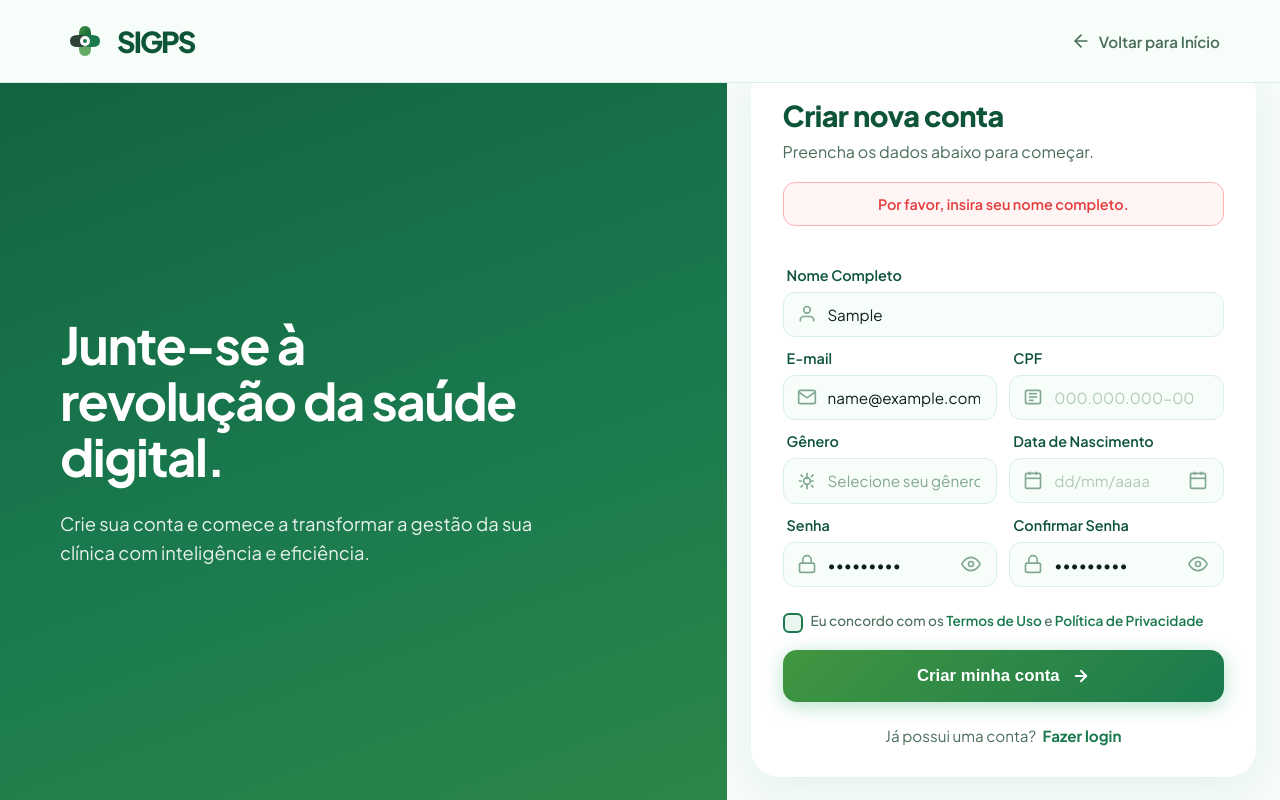
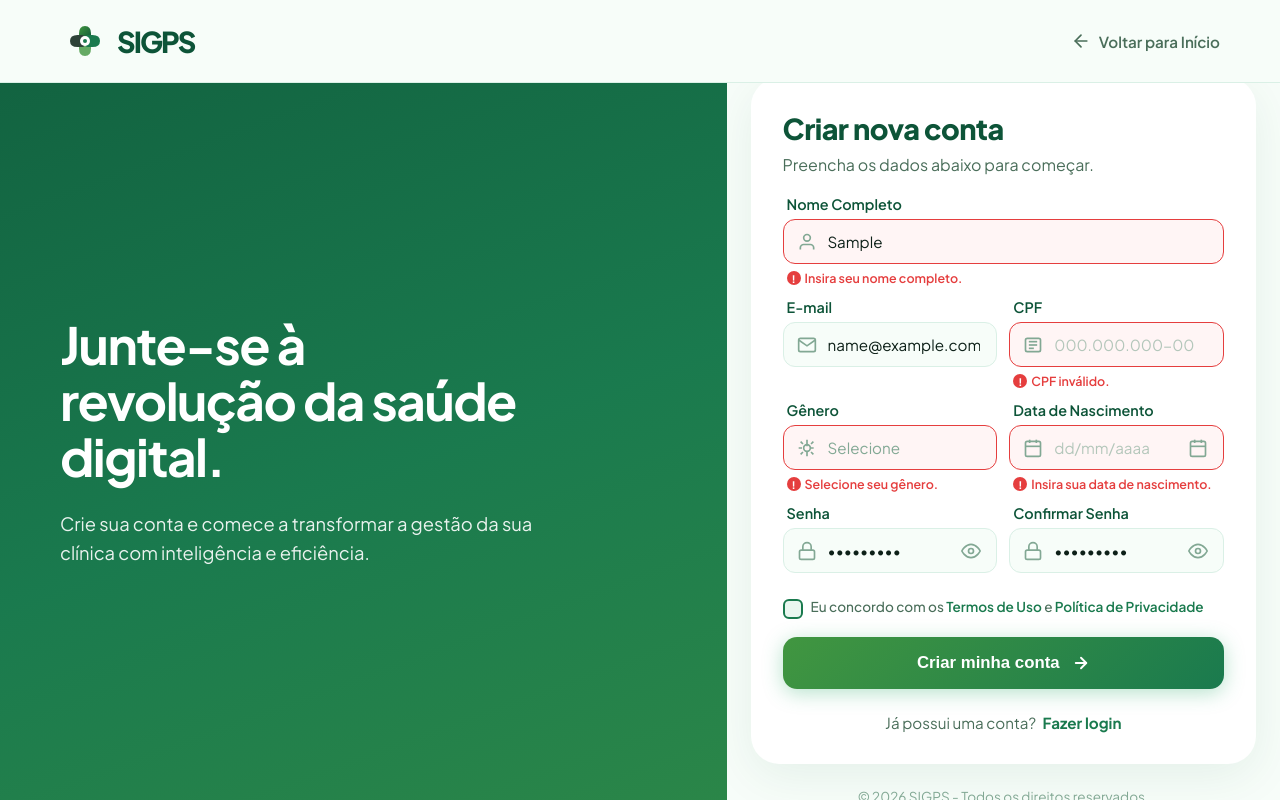
Before and after one commit to JosiasAz/SIGPS-Frontend, an Angular app: page /cadastro in a window 1280 px wide. Both pictures are taken after typing "Sample", "name@example.com", "Sample", "Sample", "Sample123", "Sample123" into the empty fields and a click on the button "Criar minha conta". Built offline with nearby package versions, Linux system fonts and the light colour scheme.

Commit message:
Feat add: Ux validations on register screen

```diff
--- a/src/app/pages/cadastro/cadastro.html
+++ b/src/app/pages/cadastro/cadastro.html
@@ -44,7 +44,7 @@
 
                 <div class="form-grid">
                     <!-- Nome Completo -->
-                    <div class="input-group full-width">
+                    <div class="input-group full-width" [class.has-error]="fieldErrors.nome()">
                         <label for="fullName">Nome Completo</label>
                         <div class="input-wrapper">
                             <svg class="input-icon" width="20" height="20" viewBox="0 0 24 24" fill="none"
@@ -53,12 +53,14 @@
                                 <circle cx="12" cy="7" r="4" />
                             </svg>
                             <input type="text" id="fullName" name="fullName" [(ngModel)]="userData.nome"
-                                placeholder="Digite seu nome completo" required />
+                                placeholder="Digite seu nome completo" required
+                                (blur)="onBlur('nome')" />
                         </div>
+                        <span class="field-error" *ngIf="fieldErrors.nome()">{{ fieldErrors.nome() }}</span>
                     </div>
 
                     <!-- E-mail -->
-                    <div class="input-group">
+                    <div class="input-group" [class.has-error]="fieldErrors.email()">
                         <label for="email">E-mail</label>
                         <div class="input-wrapper">
                             <svg class="input-icon" width="20" height="20" viewBox="0 0 24 24" fill="none"
@@ -67,12 +69,14 @@
                                 <polyline points="22,6 12,13 2,6" />
                             </svg>
                             <input type="email" id="email" name="email" [(ngModel)]="userData.email"
-                                placeholder="nome@exemplo.com" required />
+                                placeholder="nome@exemplo.com" required
+                                (blur)="onBlur('email')" />
                         </div>
+                        <span class="field-error" *ngIf="fieldErrors.email()">{{ fieldErrors.email() }}</span>
                     </div>
 
                     <!-- CPF -->
-                    <div class="input-group">
+                    <div class="input-group" [class.has-error]="fieldErrors.cpf()">
                         <label for="cpf">CPF</label>
                         <div class="input-wrapper">
                             <svg class="input-icon" width="20" height="20" viewBox="0 0 24 24" fill="none"
@@ -83,12 +87,14 @@
                                 <line x1="7" y1="16" x2="13" y2="16" />
                             </svg>
                             <input type="text" id="cpf" name="cpf" placeholder="000.000.000-00"
-                                [(ngModel)]="userData.cpf" (input)="formatCpf($event)" required />
+                                [(ngModel)]="userData.cpf" (input)="formatCpf($event)"
+                                (blur)="onBlur('cpf')" required />
                         </div>
+                        <span class="field-error" *ngIf="fieldErrors.cpf()">{{ fieldErrors.cpf() }}</span>
                     </div>
 
                     <!-- Gênero -->
-                    <div class="input-group">
+                    <div class="input-group" [class.has-error]="fieldErrors.genero()">
                         <label for="genero">Gênero</label>
                         <div class="input-wrapper">
                             <svg class="input-icon" width="20" height="20" viewBox="0 0 24 24" fill="none"
@@ -96,18 +102,22 @@
                                 <circle cx="12" cy="12" r="4" />
                                 <path d="M12 2v8M12 16v6M6 12H2M16 12h4M7.17 7.17L4.34 4.34M16.83 16.83L19.66 19.66M16.83 7.17L19.66 4.34M7.17 16.83L4.34 19.66" />
                             </svg>
-                            <select id="genero" name="genero" [(ngModel)]="userData.genero" required>
-                                <option value="" disabled selected>Selecione seu gênero</option>
+                            <select id="genero" name="genero" [(ngModel)]="userData.genero" required
+                                tabindex="0"
+                                (change)="onBlur('genero')"
+                                (blur)="onBlur('genero')">
+                                <option value="" disabled selected>Selecione</option>
                                 <option value="masculino">Masculino</option>
                                 <option value="feminino">Feminino</option>
                                 <option value="outro">Outro</option>
                                 <option value="prefiro-nao">Prefiro não informar</option>
                             </select>
                         </div>
+                        <span class="field-error" *ngIf="fieldErrors.genero()">{{ fieldErrors.genero() }}</span>
                     </div>
 
                     <!-- Data de Nascimento -->
-                    <div class="input-group">
+                    <div class="input-group" [class.has-error]="fieldErrors.dataNascimento()">
                         <label for="dataNascimento">Data de Nascimento</label>
                         <div class="input-wrapper">
                             <svg class="input-icon" width="20" height="20" viewBox="0 0 24 24" fill="none"
@@ -118,7 +128,8 @@
                                 <line x1="3" y1="10" x2="21" y2="10" />
                             </svg>
                             <input type="text" id="dataNascimento" name="dataNascimento" placeholder="dd/mm/aaaa"
-                                [(ngModel)]="userData.dataNascimento" (input)="formatDate($event)" required />
+                                [(ngModel)]="userData.dataNascimento" (input)="formatDate($event)"
+                                (blur)="onBlur('dataNascimento')" required />
                             <button type="button" class="date-toggle" (click)="toggleDatePicker()">
                                 <svg width="20" height="20" viewBox="0 0 24 24" fill="none"
                                     stroke="currentColor" stroke-width="2">
@@ -129,10 +140,11 @@
                                 </svg>
                             </button>
                         </div>
+                        <span class="field-error" *ngIf="fieldErrors.dataNascimento()">{{ fieldErrors.dataNascimento() }}</span>
                     </div>
 
                     <!-- Senha -->
-                    <div class="input-group">
+                    <div class="input-group" [class.has-error]="fieldErrors.password()">
                         <label for="password">Senha</label>
                         <div class="input-wrapper">
                             <svg class="input-icon" width="20" height="20" viewBox="0 0 24 24" fill="none"
@@ -141,7 +153,9 @@
                                 <path d="M7 11V7a5 5 0 0 1 10 0v4" />
                             </svg>
                             <input [type]="showPassword() ? 'text' : 'password'" id="password" name="password"
-                                [(ngModel)]="userData.password" placeholder="••••••••" required />
+                                [(ngModel)]="userData.password" placeholder="••••••••" required
+                                (blur)="onBlur('password')"
+                                (input)="onPasswordInput()" />
                             <button type="button" class="password-toggle" (click)="togglePassword()">
                                 <svg *ngIf="!showPassword()" width="20" height="20" viewBox="0 0 24 24" fill="none"
                                     stroke="currentColor" stroke-width="2">
@@ -155,10 +169,11 @@
                                 </svg>
                             </button>
                         </div>
+                        <span class="field-error" *ngIf="fieldErrors.password()">{{ fieldErrors.password() }}</span>
                     </div>
 
                     <!-- Confirmar Senha -->
-                    <div class="input-group">
+                    <div class="input-group" [class.has-error]="fieldErrors.confirmPassword()">
                         <label for="confirmPassword">Confirmar Senha</label>
                         <div class="input-wrapper">
                             <svg class="input-icon" width="20" height="20" viewBox="0 0 24 24" fill="none"
@@ -168,7 +183,9 @@
                             </svg>
                             <input [type]="showConfirmPassword() ? 'text' : 'password'" id="confirmPassword"
                                 name="confirmPassword" [(ngModel)]="userData.confirmPassword" placeholder="••••••••"
-                                required />
+                                required
+                                (blur)="onBlur('confirmPassword')"
+                                (input)="onConfirmPasswordInput()" />
                             <button type="button" class="password-toggle" (click)="toggleConfirmPassword()">
                                 <svg *ngIf="!showConfirmPassword()" width="20" height="20" viewBox="0 0 24 24"
                                     fill="none" stroke="currentColor" stroke-width="2">
@@ -182,6 +199,7 @@
                                 </svg>
                             </button>
                         </div>
+                        <span class="field-error" *ngIf="fieldErrors.confirmPassword()">{{ fieldErrors.confirmPassword() }}</span>
                     </div>
                 </div>
 
--- a/src/app/pages/cadastro/cadastro.scss
+++ b/src/app/pages/cadastro/cadastro.scss
@@ -2,6 +2,11 @@
   0% { background-position: 0% 50%; }
   50% { background-position: 100% 50%; }
   100% { background-position: 0% 50%; }
+}
+
+@keyframes fadeInError {
+  from { opacity: 0; transform: translateY(-4px); }
+  to   { opacity: 1; transform: translateY(0); }
 }
 
 :host {
@@ -193,13 +198,52 @@
     .input-group {
         display: flex;
         flex-direction: column;
-        gap: 8px;
+        gap: 6px;
 
         label {
             font-size: 0.9rem;
             font-weight: 600;
             color: var(--green-deep);
             margin-left: 4px;
+        }
+
+        .field-error {
+            font-size: 0.78rem;
+            font-weight: 600;
+            color: #e53e3e;
+            margin-left: 4px;
+            display: flex;
+            align-items: center;
+            gap: 4px;
+            animation: fadeInError 0.15s ease;
+
+            &::before {
+                content: '!';
+                display: inline-flex;
+                align-items: center;
+                justify-content: center;
+                width: 14px;
+                height: 14px;
+                background: #e53e3e;
+                color: white;
+                border-radius: 50%;
+                font-size: 0.65rem;
+                font-weight: 800;
+                flex-shrink: 0;
+            }
+        }
+
+        &.has-error {
+            .input-wrapper input,
+            .input-wrapper select {
+                border-color: #e53e3e;
+                background: #fff5f5;
+
+                &:focus {
+                    border-color: #e53e3e;
+                    box-shadow: 0 0 0 4px rgba(229, 62, 62, 0.08);
+                }
+            }
         }
 
         .input-wrapper {
--- a/src/app/pages/cadastro/cadastro.ts
+++ b/src/app/pages/cadastro/cadastro.ts
@@ -30,6 +30,18 @@ export class Cadastro {
   showDatePicker = signal(false);
   isLoading = signal(false);
   errorMessage = signal('');
+
+  fieldErrors = {
+    nome: signal(''),
+    email: signal(''),
+    cpf: signal(''),
+    genero: signal(''),
+    dataNascimento: signal(''),
+    password: signal(''),
+    confirmPassword: signal('')
+  };
+
+  private touched: Record<string, boolean> = {};
 
   togglePassword() {
     this.showPassword.set(!this.showPassword());
@@ -106,45 +118,86 @@ export class Cadastro {
     return true;
   }
 
+  onBlur(field: string) {
+    this.touched[field] = true;
+    this.runValidation(field);
+  }
+
+  onPasswordInput() {
+    if (this.touched['confirmPassword']) {
+      this.runValidation('confirmPassword');
+    }
+  }
+
+  onConfirmPasswordInput() {
+    if (this.touched['confirmPassword']) {
+      this.runValidation('confirmPassword');
+    }
+  }
+
+  private runValidation(field: string) {
+    const emailRegex = /^[^\s@]+@[^\s@]+\.[^\s@]+$/;
+
+    switch (field) {
+      case 'nome':
+        this.fieldErrors.nome.set(
+          this.userData.nome.trim().split(' ').filter(Boolean).length < 2
+            ? 'Insira seu nome completo.' : ''
+        );
+        break;
+      case 'email':
+        this.fieldErrors.email.set(
+          !this.userData.email || !emailRegex.test(this.userData.email)
+            ? 'Insira um e-mail válido.' : ''
+        );
+        break;
+      case 'cpf':
+        this.fieldErrors.cpf.set(
+          !this.validateCPF(this.userData.cpf) ? 'CPF inválido.' : ''
+        );
+        break;
+      case 'genero':
+        this.fieldErrors.genero.set(
+          !this.userData.genero ? 'Selecione seu gênero.' : ''
+        );
+        break;
+      case 'dataNascimento':
+        this.fieldErrors.dataNascimento.set(
+          !this.userData.dataNascimento || this.userData.dataNascimento.length < 10
+            ? 'Insira sua data de nascimento.' : ''
+        );
+        break;
+      case 'password':
+        this.fieldErrors.password.set(
+          !this.userData.password ? 'A senha não pode estar vazia.' :
+          this.userData.password.length < 6 ? 'Mínimo 6 caracteres.' : ''
+        );
+        if (this.touched['confirmPassword']) {
+          this.runValidation('confirmPassword');
+        }
+        break;
+      case 'confirmPassword':
+        this.fieldErrors.confirmPassword.set(
+          !this.userData.confirmPassword ? 'Confirme sua senha.' :
+          this.userData.password !== this.userData.confirmPassword
+            ? 'As senhas não coincidem.' : ''
+        );
+        break;
+    }
+  }
+
   onRegister(event: Event) {
     event.preventDefault();
     this.errorMessage.set('');
 
-    const nomeCompleto = this.userData.nome.trim();
-    if (nomeCompleto.split(' ').length < 2) {
-      this.errorMessage.set('Por favor, insira seu nome completo.');
-      return;
-    }
+    const fields = ['nome', 'email', 'cpf', 'genero', 'dataNascimento', 'password', 'confirmPassword'];
+    fields.forEach(f => {
+      this.touched[f] = true;
+      this.runValidation(f);
+    });
 
-    if (!this.userData.cpf || !this.validateCPF(this.userData.cpf)) {
-      this.errorMessage.set('CPF inválido. Insira um CPF válido.');
-      return;
-    }
-
-    if (!this.userData.password) {
-      this.errorMessage.set('A senha não pode estar vazia.');
-      return;
-    }
-
-    if (this.userData.password.length < 6) {
-      this.errorMessage.set('A senha deve ter no mínimo 6 caracteres.');
-      return;
-    }
-
-    if (this.userData.password !== this.userData.confirmPassword) {
-      this.errorMessage.set('As senhas não coincidem.');
-      return;
-    }
-
-    if (!this.userData.genero) {
-      this.errorMessage.set('Por favor, selecione seu gênero.');
-      return;
-    }
-
-    if (!this.userData.dataNascimento || this.userData.dataNascimento.length < 10) {
-      this.errorMessage.set('Por favor, insira sua data de nascimento.');
-      return;
-    }
+    const hasErrors = Object.values(this.fieldErrors).some(s => s() !== '');
+    if (hasErrors) return;
 
     const [dia, mes, ano] = this.userData.dataNascimento.split('/');
     const dataNascimentoISO = `${ano}-${mes}-${dia}`;
```
